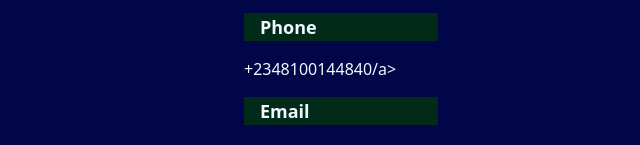
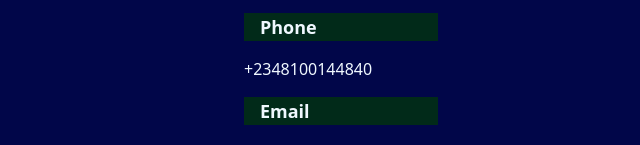
Before and after one commit to coderitec/charlie-css-roundup, a website: page index.html in a window 1280 px wide. Shown: the part 803-948 px from the top of the page, 618-1258 px from the left. Drawn offline with Linux system fonts and the light colour scheme.

Commit message:
fix: modify anchor element

```diff
--- a/index.html
+++ b/index.html
@@ -70,7 +70,7 @@
                     </dd>
                     <dt>phone</dt>
                     <dd>
-                        <a href="tel:+2348100144840">+2348100144840/a>
+                        <a href="tel:+2348100144840">+2348100144840</a>
                     </dd>
                     <dt>email</dt>
                     <dd>
```
